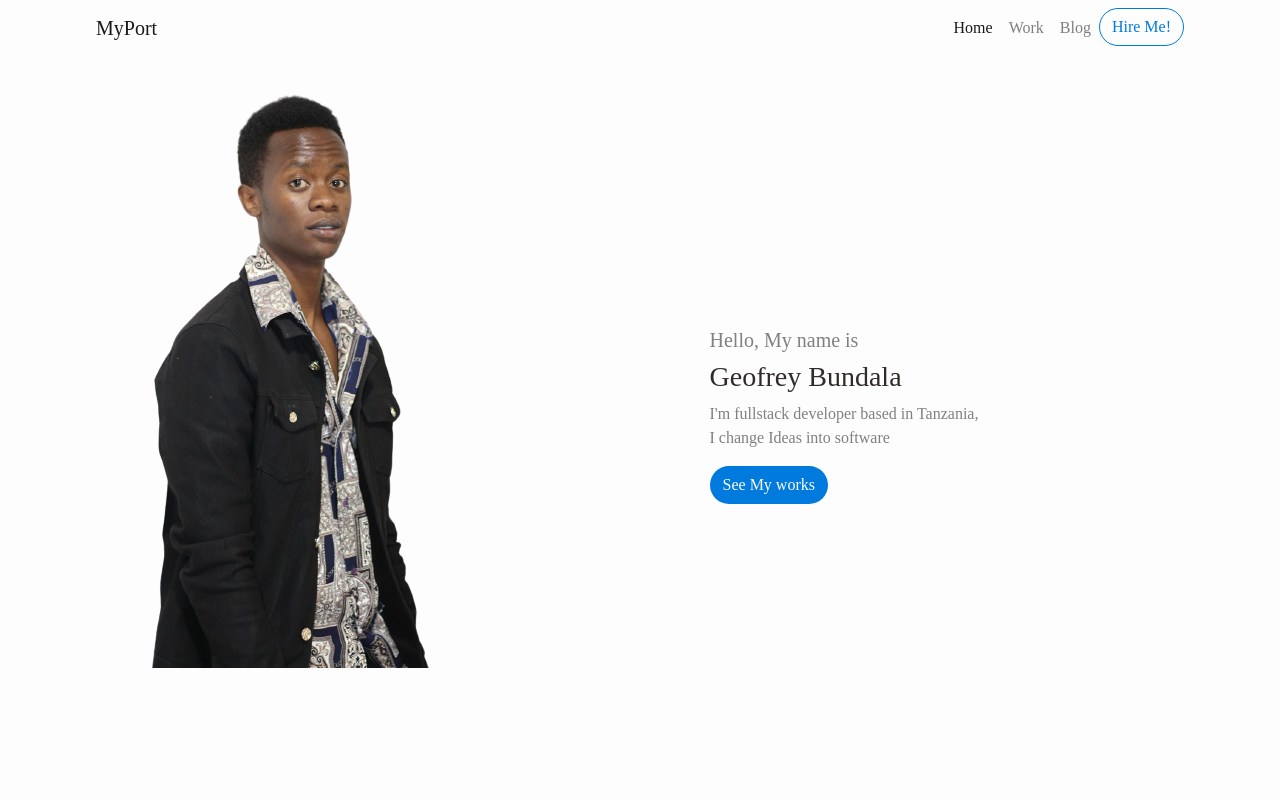
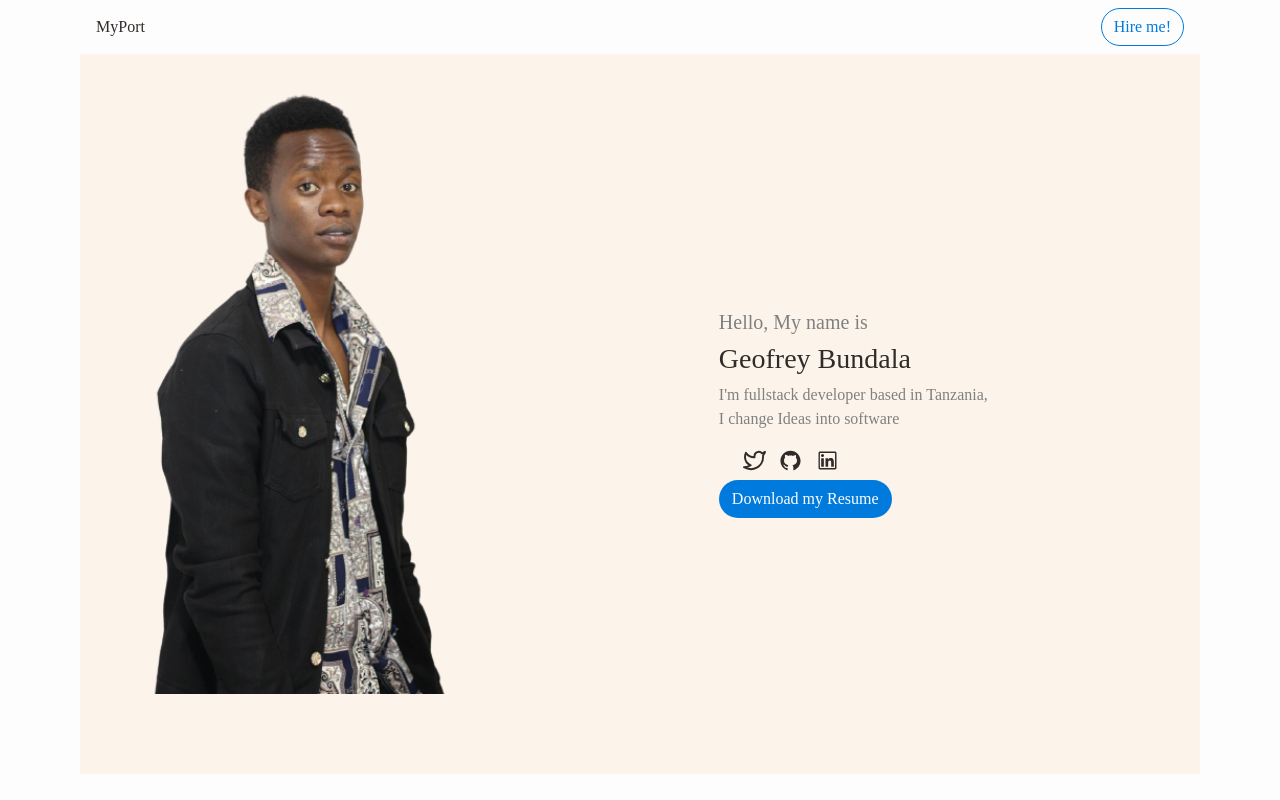
Before and after one commit to geofreybundala/portifolio, a React (Create React App) app: page / in a window 1280 px wide. Built offline with nearby package versions, Linux system fonts and the light colour scheme; a web font is replaced by a local one.

Commit message:
fix(updates)

```diff
--- a/src/App.css
+++ b/src/App.css
@@ -57,7 +57,7 @@ body{
 
 .welcome-cover{
     height: 90vh;
-    /* background-color:bisque */
+    background-color:rgb(252, 244, 234)
 }
 
 .cover-image{
@@ -65,5 +65,9 @@ body{
 }
 
 .cover-image img{
+    height: 80vh;
+}
 
+.social-link{
+    max-width: 6rem;
 }
--- a/src/components/Header.js
+++ b/src/components/Header.js
@@ -2,28 +2,12 @@ import React from 'react'
 
 const Header = () => {
     return (
-        <nav className="navbar navbar-expand-lg navbar-light">
-        <a className="navbar-brand" href>MyPort</a>
-        <button className="navbar-toggler" type="button" data-toggle="collapse" data-target="#navbarSupportedContent" aria-controls="navbarSupportedContent" aria-expanded="false" aria-label="Toggle navigation">
-            <span className="navbar-toggler-icon"></span>
-        </button>
-            <div className="collapse navbar-collapse" id="navbarSupportedContent">
-                <ul className="navbar-nav ml-auto">
-                <li className="nav-item active">
-                    <a className="nav-link" href>Home <span className="sr-only">(current)</span></a>
-                </li>
-                <li className="nav-item">
-                    <a className="nav-link" href>Work</a>
-                </li>
-                <li className="nav-item">
-                    <a className="nav-link" href>Blog</a>
-                </li>
-                <li>
-                    <button class="btn-round btn-hire my-2 my-sm-0" >Hire Me!</button>
-                </li>
-                </ul>
-            </div>
-    </nav>
+        <nav className=" navbar d-flex justify-content-between">
+            <a>MyPort</a>
+            <span>
+                <button className="btn-round btn-hire my-2 my-sm-0">Hire me!</button>
+            </span>
+        </nav>
     )
 }
 
--- a/src/components/sections/Cover.js
+++ b/src/components/sections/Cover.js
@@ -1,5 +1,7 @@
 import React from 'react'
 import MyCover from '../../assets/images/me.png'
+import { AiOutlineLinkedin , AiOutlineGithub} from 'react-icons/ai';
+import { FiTwitter } from 'react-icons/fi';
 
 export const Cover = () => {
     return (
@@ -14,7 +16,13 @@ export const Cover = () => {
                <p className="text-gray">
                    I'm fullstack developer based in Tanzania,<br/>I change Ideas into software
                </p>
-               <button className="btn btn-round p-blue-btn">See My works</button>
+
+               <div className="mx-4 mb-2 social-link d-flex justify-content-between">
+                    <span><FiTwitter size="23px"/></span>
+                    <span><AiOutlineGithub size="23px"/></span>
+                    <span><AiOutlineLinkedin size="23px"/></span>
+               </div>
+               <button className="btn btn-round p-blue-btn">Download my Resume</button>
            </div>
 
 
```
